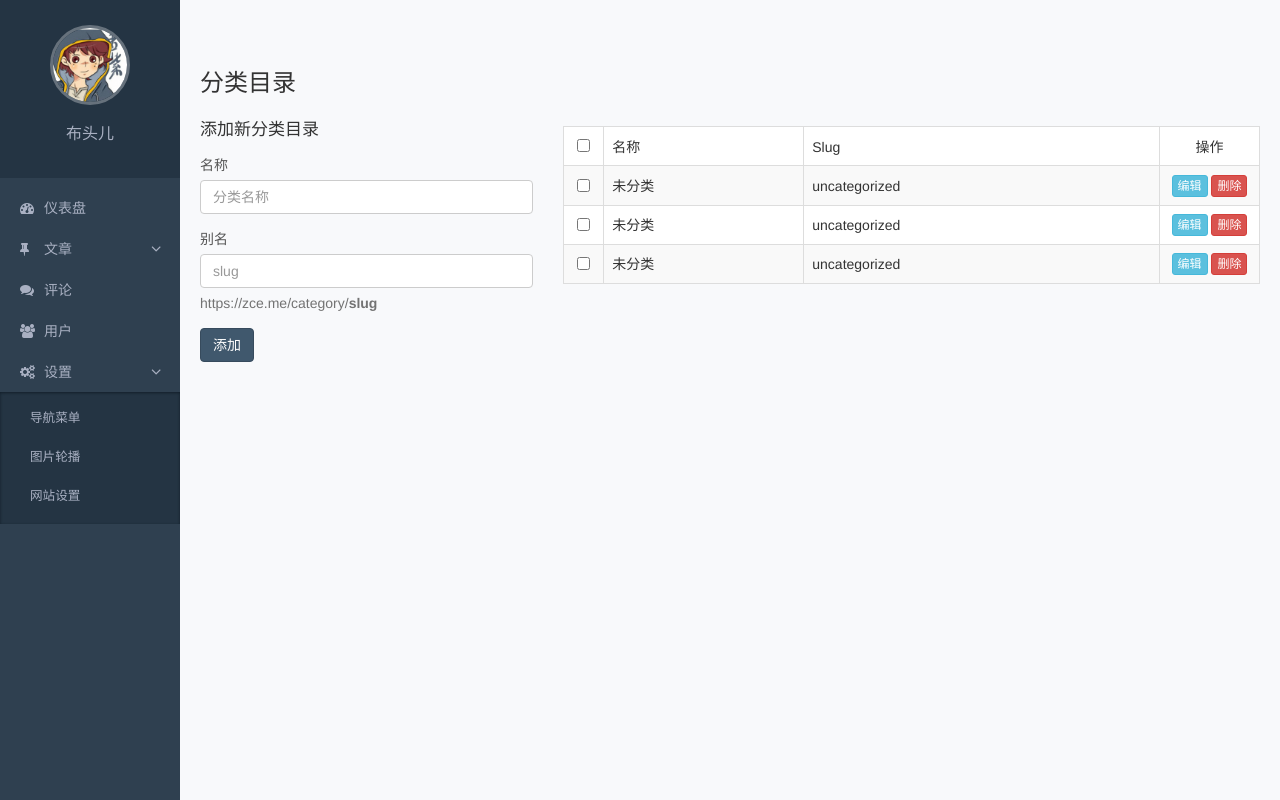
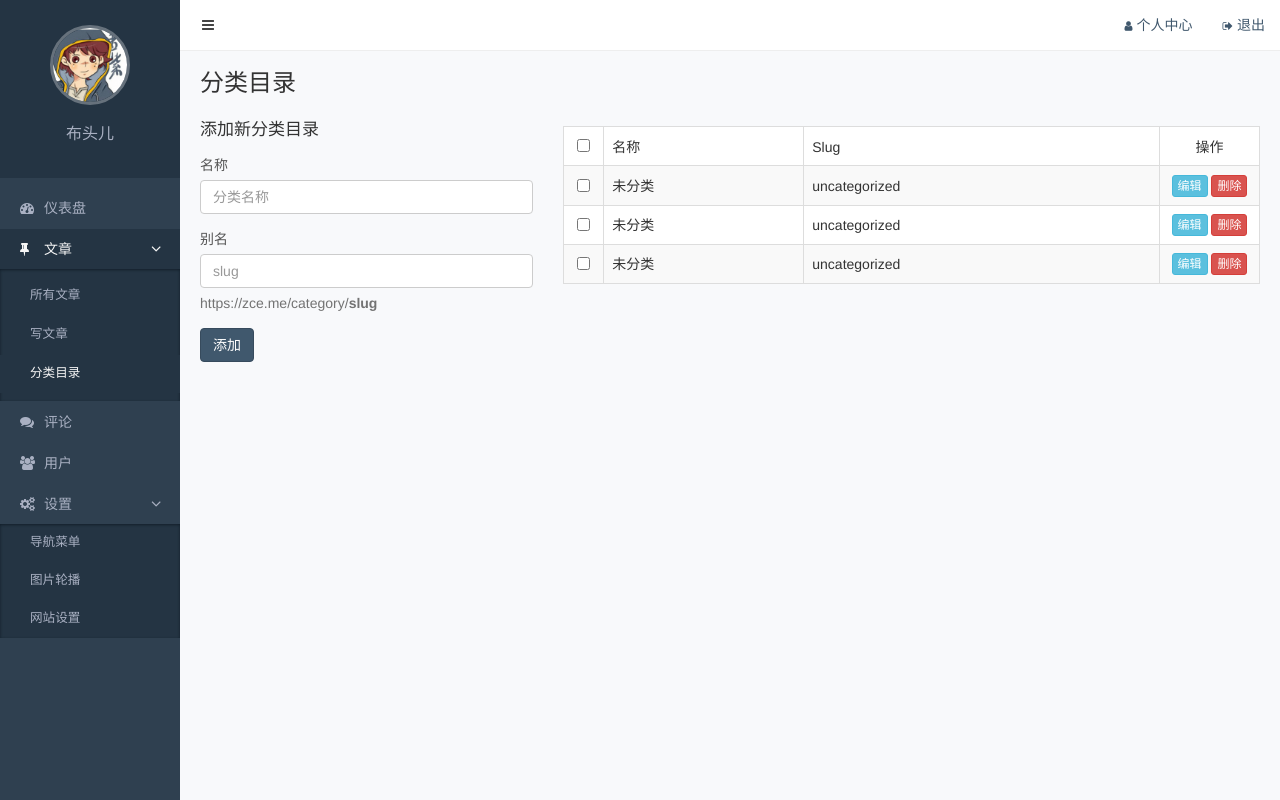
Before and after one commit to VarSong/baixiu, a PHP site: page /admin/categories.php in a window 1280 px wide, after a click on "设置". Run offline with PHP 8.4, Linux system fonts and the light colour scheme.

Commit message:
add class="active"

```diff
--- a/admin/categories.php
+++ b/admin/categories.php
@@ -13,6 +13,8 @@
   <script>NProgress.start()</script>
 
   <div class="main">
+
+    <?php include 'inc/navbar.php'; ?>
 
     <div class="container-fluid">
       <div class="page-title">
@@ -88,6 +90,7 @@
       </div>
     </div>
   </div>
+  <?php $current_page = 'categories'; ?>
   <?php include 'inc/sidebar.php'; ?>
   <script src="/static/assets/vendors/jquery/jquery.js"></script>
   <script src="/static/assets/vendors/bootstrap/js/bootstrap.js"></script>
--- a/admin/comments.php
+++ b/admin/comments.php
@@ -13,6 +13,8 @@
   <script>NProgress.start()</script>
 
   <div class="main">
+
+  <?php include 'inc/navbar.php'; ?>
 
     <div class="container-fluid">
       <div class="page-title">
@@ -90,7 +92,7 @@
       </table>
     </div>
   </div>
-
+  <?php $current_page = 'comments'; ?>
   <?php include 'inc/sidebar.php'; ?>
   <script src="/static/assets/vendors/jquery/jquery.js"></script>
   <script src="/static/assets/vendors/bootstrap/js/bootstrap.js"></script>
--- a/admin/inc/sidebar.php
+++ b/admin/inc/sidebar.php
@@ -5,34 +5,35 @@
     <h3 class="name">布头儿</h3>
   </div>
   <ul class="nav">
-    <li>
+    <li<?php echo $current_page === 'index' ? ' class="active"' : '' ; ?>>
       <a href="/admin/index.php"><i class="fa fa-dashboard"></i>仪表盘</a>
     </li>
-    <li>
+    <?php $menu_posts = array('posts', 'post-add', 'categories');?>
+    <li<?php echo in_array($current_page, $menu_posts) ? ' class="active"' :'' ; ?>>
       <a href="#menu-posts" data-toggle="collapse">
         <i class="fa fa-thumb-tack"></i>文章<i class="fa fa-angle-right"></i>
       </a>
-      <ul id="menu-posts" class="collapse">
-        <li><a href="/admin/posts.php">所有文章</a></li>
-        <li><a href="/admin/post-add.php">写文章</a></li>
-        <li><a href="/admin/categories.php">分类目录</a></li>
+      <ul id="menu-posts" class="collapse<?php echo in_array($current_page, $menu_posts) ? ' in' :'' ; ?>">
+        <li<?php echo $current_page === 'posts' ? ' class="active"' : '' ; ?>><a href="/admin/posts.php">所有文章</a></li>
+        <li<?php echo $current_page === 'post-add' ? ' class="active"' : '' ; ?>><a href="/admin/post-add.php">写文章</a></li>
+        <li<?php echo $current_page === 'categories' ? ' class="active"' : '' ; ?>><a href="/admin/categories.php">分类目录</a></li>
       </ul>
     </li>
-    <li>
+    <li<?php echo $current_page === 'comments' ? ' class="active"' : '' ;?>>
       <a href="/admin/comments.php"><i class="fa fa-comments"></i>评论</a>
     </li>
-    <li>
+    <li<?php echo $current_page === 'users' ? ' class="active"' : '' ; ?>>
       <a href="/admin/users.php"><i class="fa fa-users"></i>用户</a>
     </li>
-
-    <li>
+    <?php $menu_settings = array('nav-menus', 'slides', 'settings');?>
+    <li<?php echo in_array($current_page, $menu_settings) ? ' class="active"' :'' ; ?>>
       <a href="#menu-settings" data-toggle="collapse">
         <i class="fa fa-cogs"></i>设置<i class="fa fa-angle-right"></i>
       </a>
-      <ul id="menu-settings" class="collapse">
-        <li><a href="/admin/nav-menus.php">导航菜单</a></li>
-        <li><a href="/admin/slides.php">图片轮播</a></li>
-        <li><a href="/admin/settings.php">网站设置</a></li>
+      <ul id="menu-settings" class="collapse<?php echo in_array($current_page, $menu_settings) ? ' in' :'' ; ?>">
+        <li<?php echo $current_page === 'nav-menus' ? ' class="active"' : '' ; ?>"><a href="/admin/nav-menus.php">导航菜单</a></li>
+        <li<?php echo $current_page === 'slides' ? ' class="active"' : '' ; ?>"><a href="/admin/slides.php">图片轮播</a></li>
+        <li<?php echo $current_page === 'settings' ? ' class="active"' : '' ; ?>"><a href="/admin/settings.php">网站设置</a></li>
       </ul>
     </li>
   </ul>
--- a/admin/index.php
+++ b/admin/index.php
@@ -13,6 +13,8 @@
   <script>NProgress.start()</script>
 
   <div class="main">
+
+  <?php include 'inc/navbar.php'; ?>
     <div class="container-fluid">
       <div class="jumbotron text-center">
         <h1>One Belt, One Road</h1>
@@ -37,7 +39,7 @@
       </div>
     </div>
   </div>
-
+  <?php $current_page = 'index'; ?>
  <?php include 'inc/sidebar.php'; ?>
   <script src="/static/assets/vendors/jquery/jquery.js"></script>
   <script src="/static/assets/vendors/bootstrap/js/bootstrap.js"></script>
--- a/admin/nav-menus.php
+++ b/admin/nav-menus.php
@@ -13,6 +13,7 @@
   <script>NProgress.start()</script>
 
   <div class="main">
+    <?php include 'inc/navbar.php'; ?>
     <nav class="navbar">
       <button class="btn btn-default navbar-btn fa fa-bars"></button>
       <ul class="nav navbar-nav navbar-right">
@@ -98,6 +99,7 @@
       </div>
     </div>
   </div>
+  <?php $current_page = 'nav-menus'; ?>
   <?php include 'inc/sidebar.php'; ?>
   <script src="/static/assets/vendors/jquery/jquery.js"></script>
   <script src="/static/assets/vendors/bootstrap/js/bootstrap.js"></script>
--- a/admin/post-add.php
+++ b/admin/post-add.php
@@ -13,6 +13,7 @@
   <script>NProgress.start()</script>
 
   <div class="main">
+    <?php include 'inc/navbar.php'; ?>
     <div class="container-fluid">
       <div class="page-title">
         <h1>写文章</h1>
@@ -69,6 +70,7 @@
       </form>
     </div>
   </div>
+  <?php $current_page = 'post-add'; ?>
   <?php include 'inc/sidebar.php'; ?>
   <script src="/static/assets/vendors/jquery/jquery.js"></script>
   <script src="/static/assets/vendors/bootstrap/js/bootstrap.js"></script>
--- a/admin/posts.php
+++ b/admin/posts.php
@@ -13,6 +13,7 @@
   <script>NProgress.start()</script>
 
   <div class="main">
+    <?php include 'inc/navbar.php'; ?>
     <div class="container-fluid">
       <div class="page-title">
         <h1>所有文章</h1>
@@ -98,6 +99,7 @@
       </table>
     </div>
   </div>
+  <?php $current_page = 'posts'; ?>
   <?php include 'inc/sidebar.php'; ?>
   <script src="/static/assets/vendors/jquery/jquery.js"></script>
   <script src="/static/assets/vendors/bootstrap/js/bootstrap.js"></script>
--- a/admin/settings.php
+++ b/admin/settings.php
@@ -13,7 +13,7 @@
   <script>NProgress.start()</script>
 
   <div class="main">
-
+    <?php include 'inc/navbar.php'; ?>
     <div class="container-fluid">
       <div class="page-title">
         <h1>网站设置</h1>
@@ -71,7 +71,7 @@
       </form>
     </div>
   </div>
-
+  <?php $current_page = 'settings'; ?>
   <?php include 'inc/sidebar.php'; ?>
   <script src="/static/assets/vendors/jquery/jquery.js"></script>
   <script src="/static/assets/vendors/bootstrap/js/bootstrap.js"></script>
--- a/admin/slides.php
+++ b/admin/slides.php
@@ -13,7 +13,7 @@
   <script>NProgress.start()</script>
 
   <div class="main">
-
+    <?php include 'inc/navbar.php'; ?>
     <div class="container-fluid">
       <div class="page-title">
         <h1>图片轮播</h1>
@@ -85,7 +85,7 @@
       </div>
     </div>
   </div>
-
+  <?php $current_page = 'slides'; ?>
 <?php include 'inc/sidebar.php'; ?>
   <script src="/static/assets/vendors/jquery/jquery.js"></script>
   <script src="/static/assets/vendors/bootstrap/js/bootstrap.js"></script>
--- a/admin/users.php
+++ b/admin/users.php
@@ -13,7 +13,7 @@
   <script>NProgress.start()</script>
 
   <div class="main">
-
+    <?php include 'inc/navbar.php'; ?>
     <div class="container-fluid">
       <div class="page-title">
         <h1>用户</h1>
@@ -108,7 +108,7 @@
       </div>
     </div>
   </div>
-
+  <?php $current_page = 'users'; ?>
   <?php include 'inc/sidebar.php'; ?>
   <script src="/static/assets/vendors/jquery/jquery.js"></script>
   <script src="/static/assets/vendors/bootstrap/js/bootstrap.js"></script>
```
